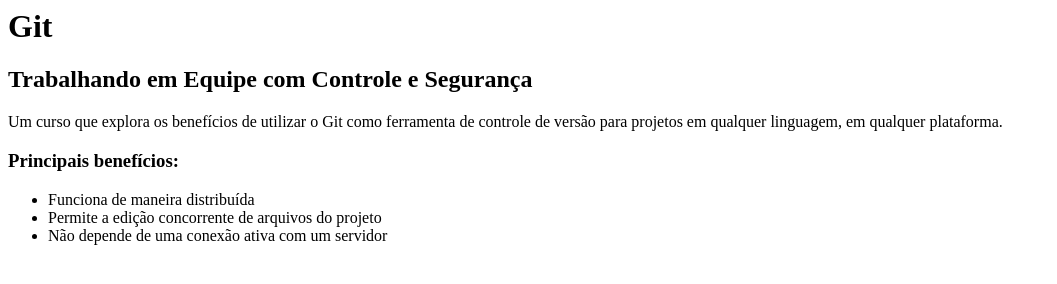
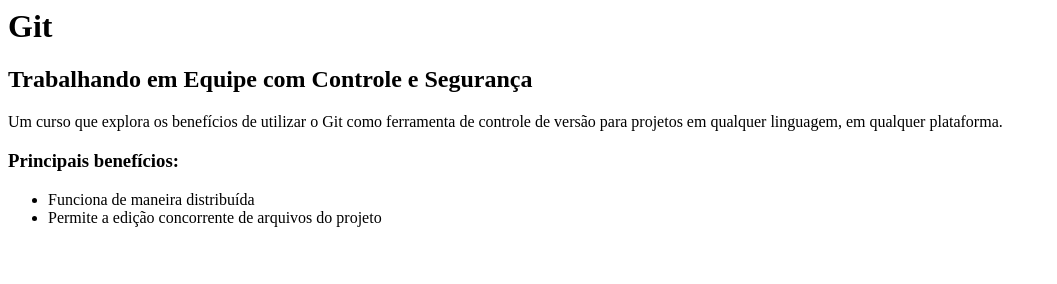
Before and after one commit to MRobertoMv/curso-git, a plain HTML site: page index.html in a window 1280 px wide. Shown: the whole page, without its empty margins (0-1057 px from the left). Drawn offline with Linux system fonts and the light colour scheme.

Commit message:
atualizando lista

```diff
--- a/index.html
+++ b/index.html
@@ -11,7 +11,6 @@
         <ul>
             <li>Funciona de maneira distribuída</li>
             <li>Permite a edição concorrente de arquivos do projeto</li>
-            <li>Não depende de uma conexão ativa com um servidor</li>
         </ul>
     </body>
 </html>
```
